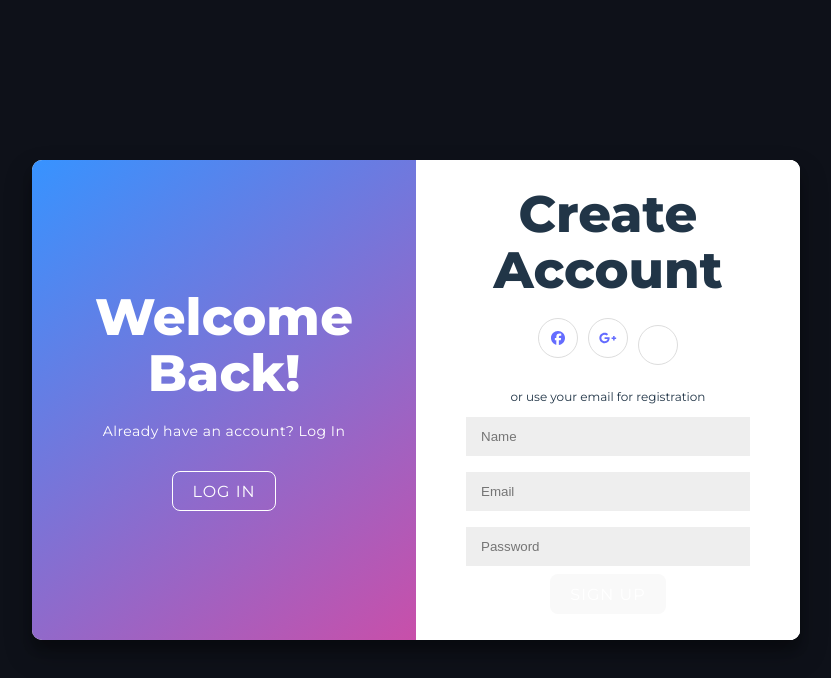
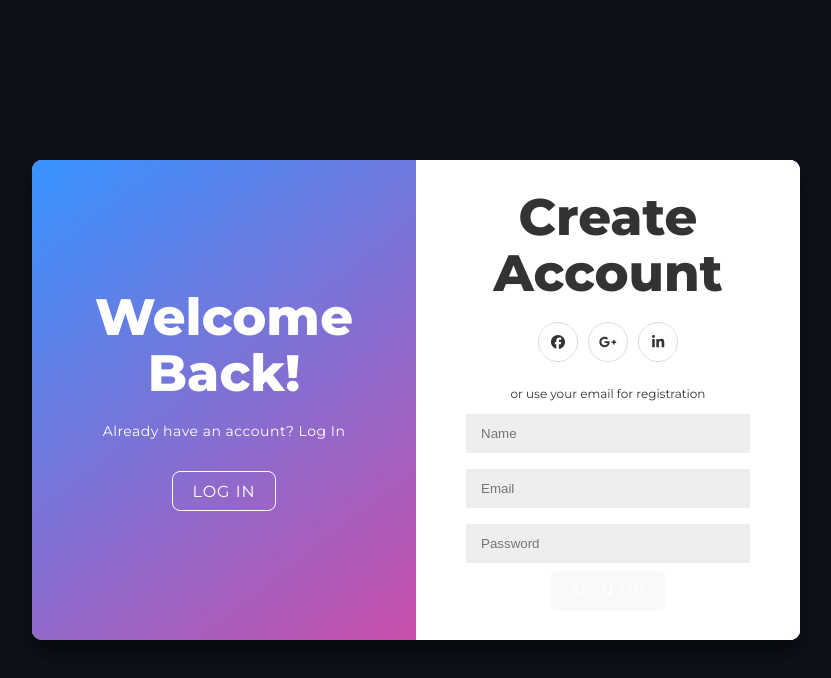
Before and after one commit to escalandres/PasswordManager, a React (Vite) app in the folder client/: page / in a window 1280 px wide. Both pictures are taken after a click on the button "SIGN UP". Shown: the top 678 px of the page, without its empty margins (224-1055 px from the left). Built offline with nearby package versions, Linux system fonts and the light colour scheme.

Commit message:
Login colors fixed

```diff
--- a/client/src/App.css
+++ b/client/src/App.css
@@ -5,37 +5,10 @@
   text-align: center;
 }
 
-.logo {
-  height: 6em;
-  padding: 1.5em;
-  will-change: filter;
-}
-.logo:hover {
-  filter: drop-shadow(0 0 2em #646cffaa);
-}
-.logo.react:hover {
-  filter: drop-shadow(0 0 2em #61dafbaa);
-}
-
-@keyframes logo-spin {
-  from {
-    transform: rotate(0deg);
-  }
-  to {
-    transform: rotate(360deg);
-  }
-}
-
-@media (prefers-reduced-motion: no-preference) {
-  a:nth-of-type(2) .logo {
-    animation: logo-spin infinite 20s linear;
-  }
-}
-
 .card {
   padding: 2em;
 }
 
-.read-the-docs {
-  color: #888;
+a{
+  color: var(--icon);
 }
--- a/client/src/components/Login.jsx
+++ b/client/src/components/Login.jsx
@@ -1,6 +1,6 @@
 import React, { Component, useEffect } from "react";
 import { FontAwesomeIcon } from "@fortawesome/react-fontawesome";
-import {faFacebook,faGooglePlusG} from "@fortawesome/free-brands-svg-icons";
+import {faFacebook,faGooglePlusG, faLinkedinIn} from "@fortawesome/free-brands-svg-icons";
 import '../css/login.css';
 
 const Login = () => {
@@ -22,15 +22,16 @@ const Login = () => {
         <div className="container" id="container">
             <div className="form-container sign-up-container">
                 <form action="#">
-                    <h1>Create Account</h1>
+                    <h1 className="h1-black">Create Account</h1>
                     <div className="social-container">
                         <a href="#" className="social">
-                        <FontAwesomeIcon className="fab" icon={faFacebook}/>
+                        <FontAwesomeIcon className="icon" icon={faFacebook}/>
                         </a>
                         <a href="#" className="social">
-                        <FontAwesomeIcon icon={faGooglePlusG} />
+                        <FontAwesomeIcon className="icon" icon={faGooglePlusG} />
                         </a>
-                        <a href="#" className="social"><i className="fab fa-linkedin-in"></i></a>
+                        <a href="#" className="social">
+                        <FontAwesomeIcon className="icon" icon={faLinkedinIn} /></a>
                     </div>
                     <span>or use your email for registration</span>
                     <input type="text" placeholder="Name" />
@@ -41,11 +42,16 @@ const Login = () => {
             </div>
             <div className="form-container log-in-container">
                 <form action="#">
-                    <h1>Log in</h1>
+                    <h1 className="h1-black">Log in</h1>
                     <div className="social-container">
-                        <a href="#" className="social"><i className="fab fa-facebook-f"></i></a>
-                        <a href="#" className="social"><i className="fab fa-google-plus-g"></i></a>
-                        <a href="#" className="social"><i className="fab fa-linkedin-in"></i></a>
+                        <a href="#" className="social">
+                        <FontAwesomeIcon className="icon" icon={faFacebook}/>
+                        </a>
+                        <a href="#" className="social">
+                        <FontAwesomeIcon className="icon" icon={faGooglePlusG} />
+                        </a>
+                        <a href="#" className="social">
+                        <FontAwesomeIcon className="icon" icon={faLinkedinIn} /></a>
                     </div>
                     <span>or use your account</span>
                     <input type="email" placeholder="Email" />
--- a/client/src/css/login.css
+++ b/client/src/css/login.css
@@ -1,4 +1,8 @@
 @import url('https://fonts.googleapis.com/css?family=Montserrat:400,800');
+
+:root{
+    --icon: #333;
+}
 
 * {
     box-sizing: border-box;
@@ -33,19 +37,24 @@ p {
 }
 
 span {
+    color: var(--icon);
     font-size: 12px;
 }
 
 a {
-    color: #333;
+    color: var(--icon);
     font-size: 14px;
     text-decoration: none;
     margin: 15px 0;
 }
 
+a:hover{
+    text-decoration: underline;
+}
+
 button {
     border-radius: 20px;
-  border: none;
+    border: none;
     background-color: #3F2EFF;
     color: #FFFFFF;
     font-size: 12px;
@@ -66,13 +75,13 @@ button:focus {
 
 button.ghost {
     background-color: transparent;
-      border: 1px solid #FFFFFF;
-
+    border: 1px solid #FFFFFF;
     transition: 0.5s;
 }
 
 button.ghost:hover {
     background-color: #FFFFFF;
+    border-color: #FFFFFF;
     color: #0E1119;
     cursor: pointer;
 }
@@ -236,3 +245,11 @@ input {
     height: 40px;
     width: 40px;
 }
+
+.icon{
+    color: var(--icon);
+}
+
+.h1-black{
+    color: var(--icon);
+}
```
